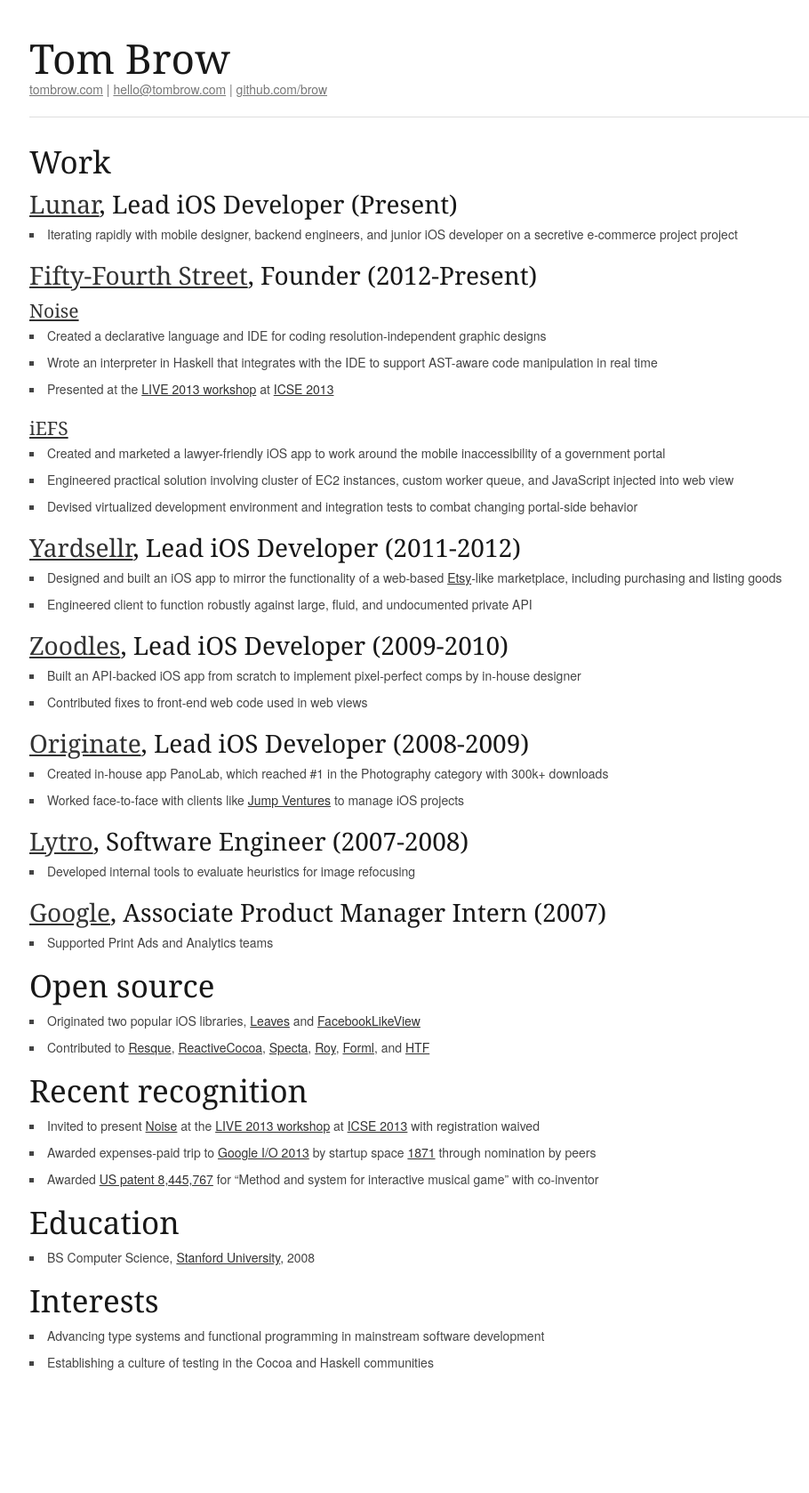
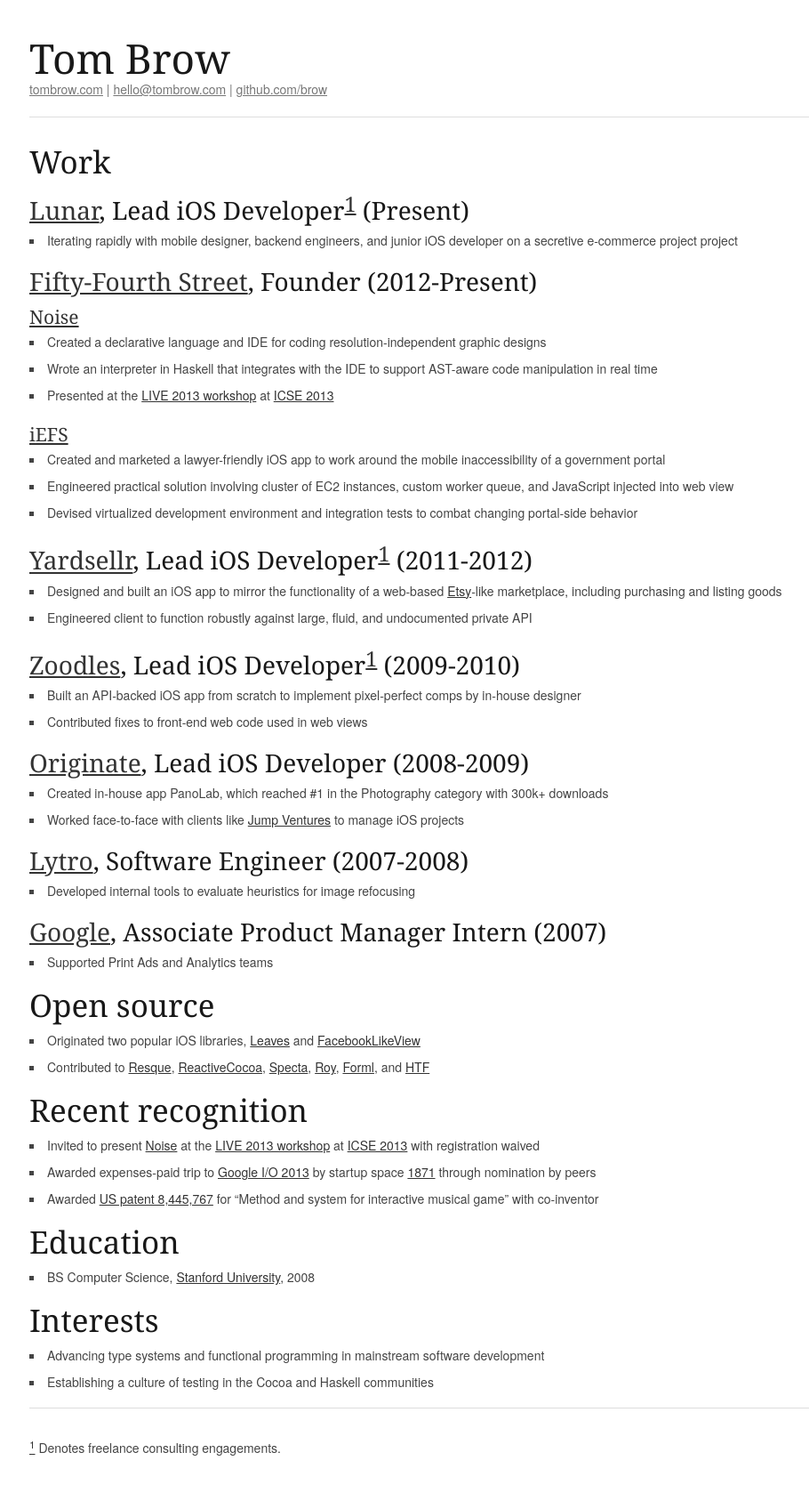
Before and after one commit to brow/rebeccabutler.org, a Jekyll site: the page built from cv/index.md, in a window 1280 px wide. Shown: the whole page at 89% size, without its empty margins (137-1047 px from the left). Built offline with Jekyll 4.4.1, drawn with Linux system fonts in a browser that asks for light colours; Markdown is read by kramdown in place of the engine named in the settings; before the commit the page ends 1580 px from its top, so only the background shows below that.

Commit message:
footnote for consulting engagements

```diff
--- a/cv/index.md
+++ b/cv/index.md
@@ -5,7 +5,7 @@
 
 ## Work
 
-### [Lunar], Lead iOS Developer (Present)
+### [Lunar], Lead iOS Developer<sup><a href="#1">1</a></sup> (Present)
 * Iterating rapidly with mobile designer, backend engineers, and junior iOS developer on a secretive e-commerce project project
 
 ### [Fifty-Fourth Street], Founder (2012-Present)
@@ -20,11 +20,11 @@
 * Engineered practical solution involving cluster of EC2 instances, custom worker queue, and JavaScript injected into web view
 * Devised virtualized development environment and integration tests to combat changing portal-side behavior
 
-### [Yardsellr], Lead iOS Developer (2011-2012)
+### [Yardsellr], Lead iOS Developer<sup><a href="#1">1</a></sup> (2011-2012)
 * Designed and built an iOS app to mirror the functionality of a web-based [Etsy]-like marketplace, including purchasing and listing goods
 * Engineered client to function robustly against large, fluid, and undocumented private API
 
-### [Zoodles], Lead iOS Developer (2009-2010)
+### [Zoodles], Lead iOS Developer<sup><a href="#1">1</a></sup> (2009-2010)
 * Built an API-backed iOS app from scratch to implement pixel-perfect comps by in-house designer
 * Contributed fixes to front-end web code used in web views
 
@@ -54,6 +54,9 @@
 * Advancing type systems and functional programming in mainstream software development
 * Establishing a culture of testing in the Cocoa and Haskell communities
 
+---
+<a name="1"><sup>1</sup></a> Denotes freelance consulting engagements.
+
 [Noise]: http://tombrow.com/noise
 [iEFS]: http://iefsapp.com
 [Lunar]: http://ltc.io
```
